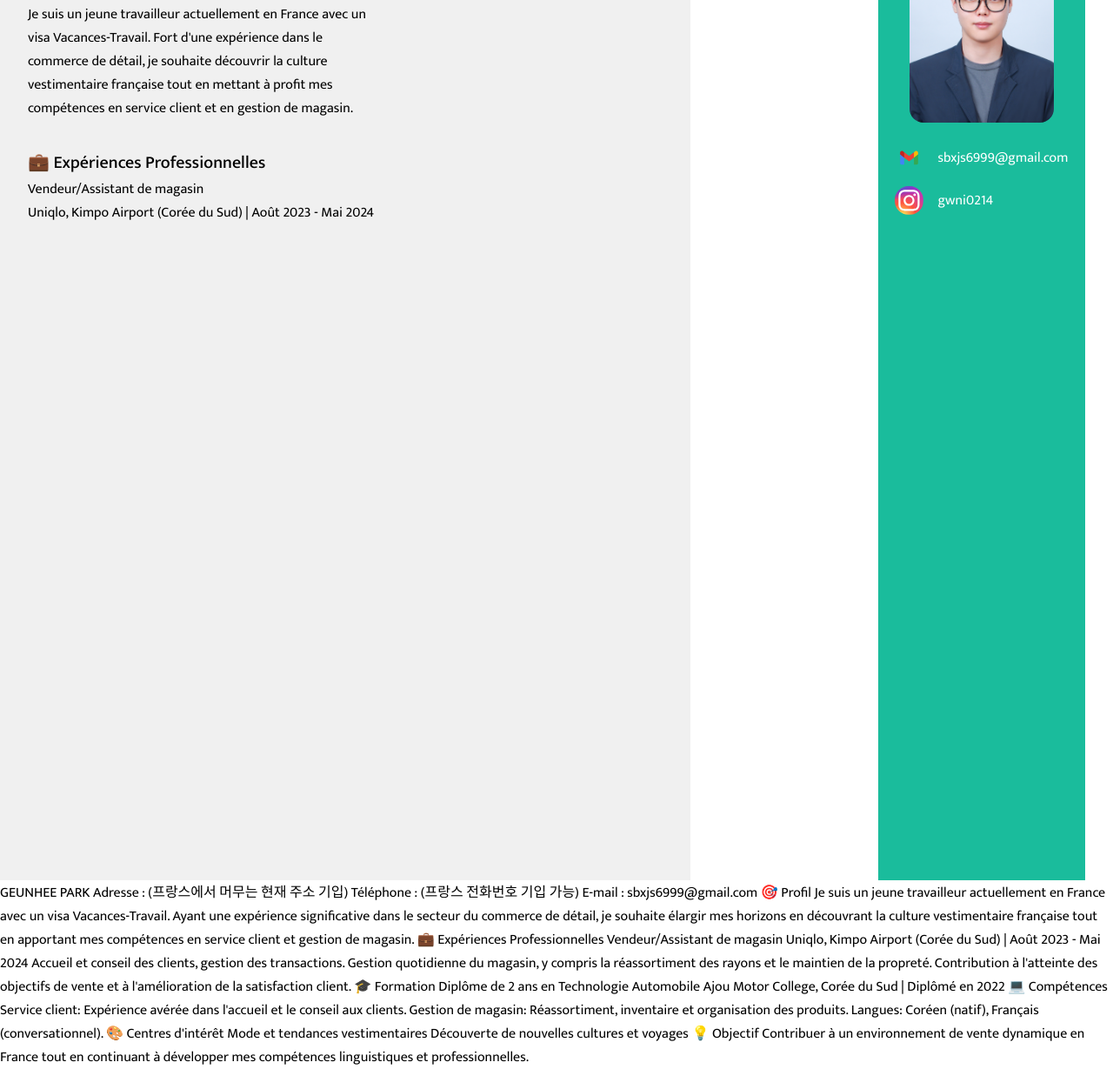
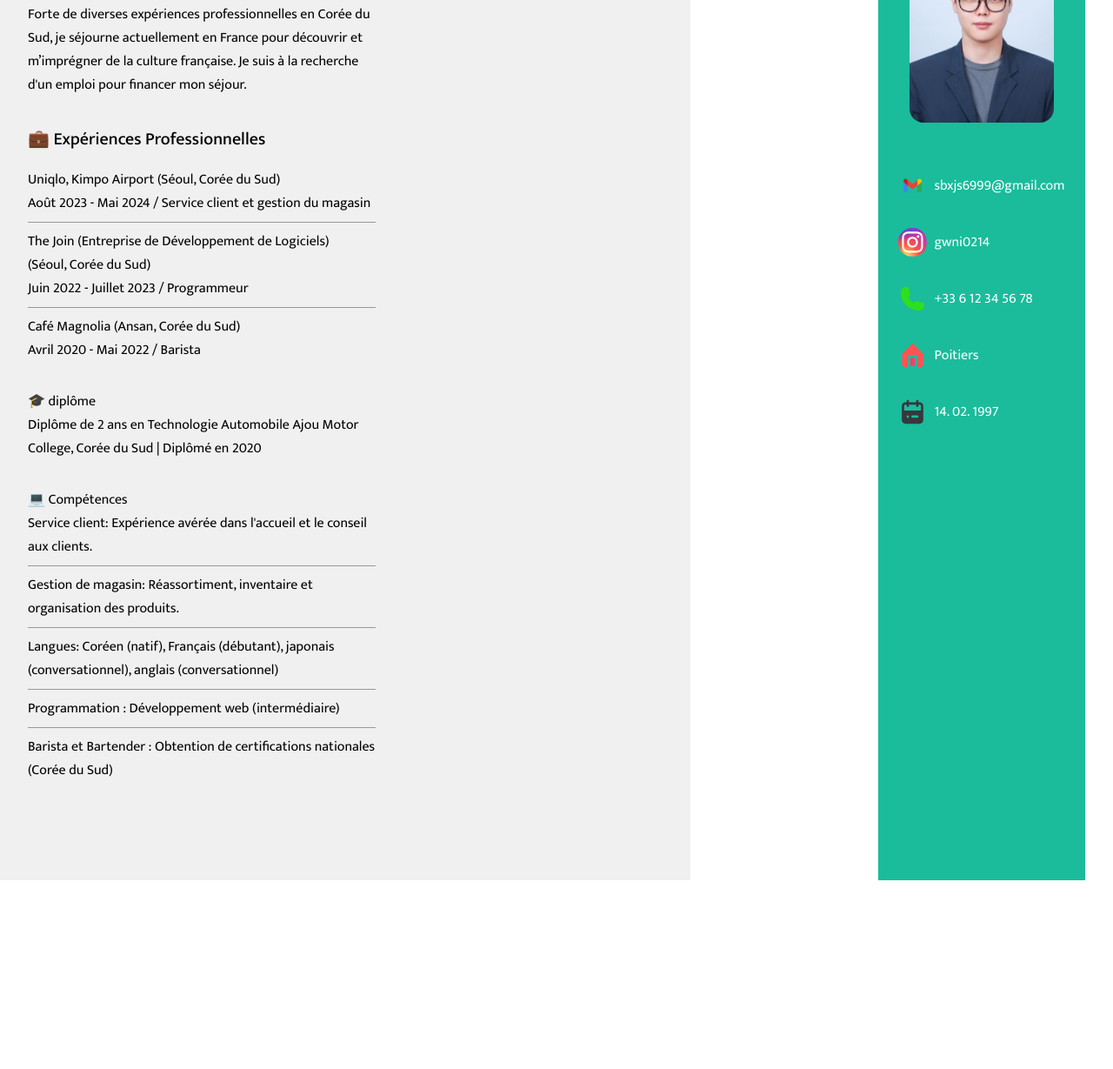
Before and after one commit to gwni0214/2024remind, a plain HTML site: page index.html in a window 1280 px wide. Shown: the part 111-1340 px from the top of the page at 87% size. After the commit the page ends 1123 px from the top, so only its background shows below. Drawn offline with Linux system fonts and the light colour scheme.

Commit message:
CV완 전화번호 넣어야함

```diff
--- a/index.html
+++ b/index.html
@@ -86,12 +86,20 @@
             border-radius: 16px;
         }
         main {
+
             /* background-color: #888; */
             margin-top: 32px;
-            width: 100%;
-            height: 100%;
+            width: 400px;
+            /* height: 100%; */
             display: flex;
+            flex-direction: column;
 
+        }
+        main .diploma {
+            margin-top: 32px;
+        }
+        main .skills {
+            margin-top: 32px;
         }
         .right_area {
             width: calc(794px * 0.3);
@@ -126,10 +134,10 @@
             height: 33px;
         }
         .info .email p {
-            margin-left: 16px;
+            margin-left: 8px;
         }
         .info .instagram {
-            margin-top: 16px;
+
             display: flex;
             align-items: center;
         }
@@ -138,7 +146,54 @@
             height: 33px;
         }
         .info .instagram p {
-            margin-left: 16px;
+            margin-left: 8px;
+        }
+        .info .phone {
+
+            display: flex;
+            align-items: center;
+        }
+        .info .phone img {
+            width: 33px;
+            height: 33px;
+        }
+        .info .phone p {
+            margin-left: 8px;
+        }
+        .info .home {
+
+            display: flex;
+            align-items: center;
+        }
+        .info .home img {
+            width: 33px;
+            height: 33px;
+        }
+        .info .home p {
+            margin-left: 8px;
+        }
+
+        .info .birth {
+
+            display: flex;
+            align-items: center;
+        }
+        .info .birth img {
+            width: 33px;
+            height: 33px;
+        }
+        .info .birth p {
+            margin-left: 8px;
+        }
+        .border {
+            margin-top: 8px;
+            margin-bottom: 8px;
+            width: 400px;
+            height: 1px;
+            background-color: #999;
+        }
+        .profile_icon {
+            margin-top: 32px;
         }
     </style>
 </head>
@@ -149,75 +204,76 @@
                 <img src="/IMG_0997.JPG" alt="">
             </div>
             <div class="info">
-                <div class="email">
+                <div class="email profile_icon">
                     <img src="/gmail.svg" alt="">
                     <p>sbxjs6999@gmail.com</p>
                 </div>
-                <div class="instagram">
+                <div class="instagram profile_icon">
                     <img src="/isntagram.svg" alt="">
                     <p>gwni0214</p>
                 </div>
-
+                <div class="phone profile_icon">
+                    <img src="/phone.svg" alt="">
+                    <p>+33 6 12 34 56 78</p>
+                </div>
+                <div class="home profile_icon">
+                    <img src="/home.svg" alt="">
+                    <p>Poitiers</p>
+                </div>
+                <div class="birth profile_icon">
+                    <img src="/calendar.svg" alt="">
+                    <p>14. 02. 1997</p>
+                </div>
             </div>
         </div>
         <header>
             <div class="profile">
                 <p class="name">Geunhee Park</p>
                 <p class="desc">
-                    Je suis un jeune travailleur actuellement en France avec un visa Vacances-Travail. Fort d'une expérience dans le commerce de détail, je souhaite découvrir la culture vestimentaire française tout en mettant à profit mes compétences en service client et en gestion de magasin.
+                    Forte de diverses expériences professionnelles en Corée du Sud,
+                     je séjourne actuellement en France pour découvrir et m’imprégner de la culture française. Je suis à la recherche d'un emploi pour financer mon séjour.
                 </p>
             </div>
         </header>
         <main>
             <div class="exp">
-                <p style="font-size: 20px; font-weight: 500;">💼 Expériences Professionnelles</p>
-                <p>Vendeur/Assistant de magasin<br>
-                    Uniqlo, Kimpo Airport (Corée du Sud) | Août 2023 - Mai 2024</p>
+                <p style="font-size: 20px; font-weight: 500; margin-bottom: 16px;">💼 Expériences Professionnelles</p>
+
+                    Uniqlo, Kimpo Airport (Séoul, Corée du Sud)<br>Août 2023 - Mai 2024 / Service client et gestion du magasin</p>
+                    <div class="border"></div>
+                    <p>
+                        The Join (Entreprise de Développement de Logiciels)<br>
+                        (Séoul, Corée du Sud)
+                        <br>Juin 2022 - Juillet 2023 / Programmeur
+                    </p>
+                    <div class="border"></div>
+                    <p>
+                        Café Magnolia (Ansan, Corée du Sud)<br>Avril 2020 - Mai 2022 / Barista
+                    </p>
+            </div>
+            <div class="diploma">
+                <p>
+                    🎓 diplôme<br>
+                    Diplôme de 2 ans en Technologie Automobile
+                    Ajou Motor College, Corée du Sud | Diplômé en 2020
+                </p>
+            </div>
+            <div class="skills">
+                <p>
+                    💻 Compétences<br>
+                    Service client: Expérience avérée dans l'accueil et le conseil aux clients.
+                    <div class="border"></div>
+                    Gestion de magasin: Réassortiment, inventaire et organisation des produits.
+                    <div class="border"></div>
+                    Langues: Coréen (natif), Français (débutant), japonais (conversationnel), anglais (conversationnel)
+                    <div class="border"></div>
+                    Programmation : Développement web (intermédiaire)<br>
+                    <div class="border"></div>
+                    Barista et Bartender : Obtention de certifications nationales (Corée du Sud)
+                </p>
             </div>
         </main>
         <footer></footer>
     </div>
-
-
-  <!-- <ul>
-    <li>인적사항 - 사진,이름, 이메일,주소,전화번호,SNS</li>
-    <li>간단한 자기소개</li>
-    <li>학력</li>
-    <li>구사언어</li>
-    <li>경력</li>
-    <li>할줄아는거</li>
-  </ul> -->
-  <p>
-    GEUNHEE PARK
-Adresse : (프랑스에서 머무는 현재 주소 기입)
-Téléphone : (프랑스 전화번호 기입 가능)
-E-mail : sbxjs6999@gmail.com
-
-🎯 Profil
-Je suis un jeune travailleur actuellement en France avec un visa Vacances-Travail. Ayant une expérience significative dans le secteur du commerce de détail, je souhaite élargir mes horizons en découvrant la culture vestimentaire française tout en apportant mes compétences en service client et gestion de magasin.
-
-💼 Expériences Professionnelles
-Vendeur/Assistant de magasin
-Uniqlo, Kimpo Airport (Corée du Sud) | Août 2023 - Mai 2024
-
-Accueil et conseil des clients, gestion des transactions.
-Gestion quotidienne du magasin, y compris la réassortiment des rayons et le maintien de la propreté.
-Contribution à l'atteinte des objectifs de vente et à l'amélioration de la satisfaction client.
-🎓 Formation
-Diplôme de 2 ans en Technologie Automobile
-Ajou Motor College, Corée du Sud | Diplômé en 2022
-
-💻 Compétences
-Service client: Expérience avérée dans l'accueil et le conseil aux clients.
-Gestion de magasin: Réassortiment, inventaire et organisation des produits.
-Langues: Coréen (natif), Français (conversationnel).
-🎨 Centres d'intérêt
-Mode et tendances vestimentaires
-Découverte de nouvelles cultures et voyages
-💡 Objectif
-Contribuer à un environnement de vente dynamique en France tout en continuant à développer mes compétences linguistiques et professionnelles.
-
-
-  </p>
 </body>
 </html>
```
Also changed, not shown: calendar.svg (added), home.svg (added), phone.svg (added).
